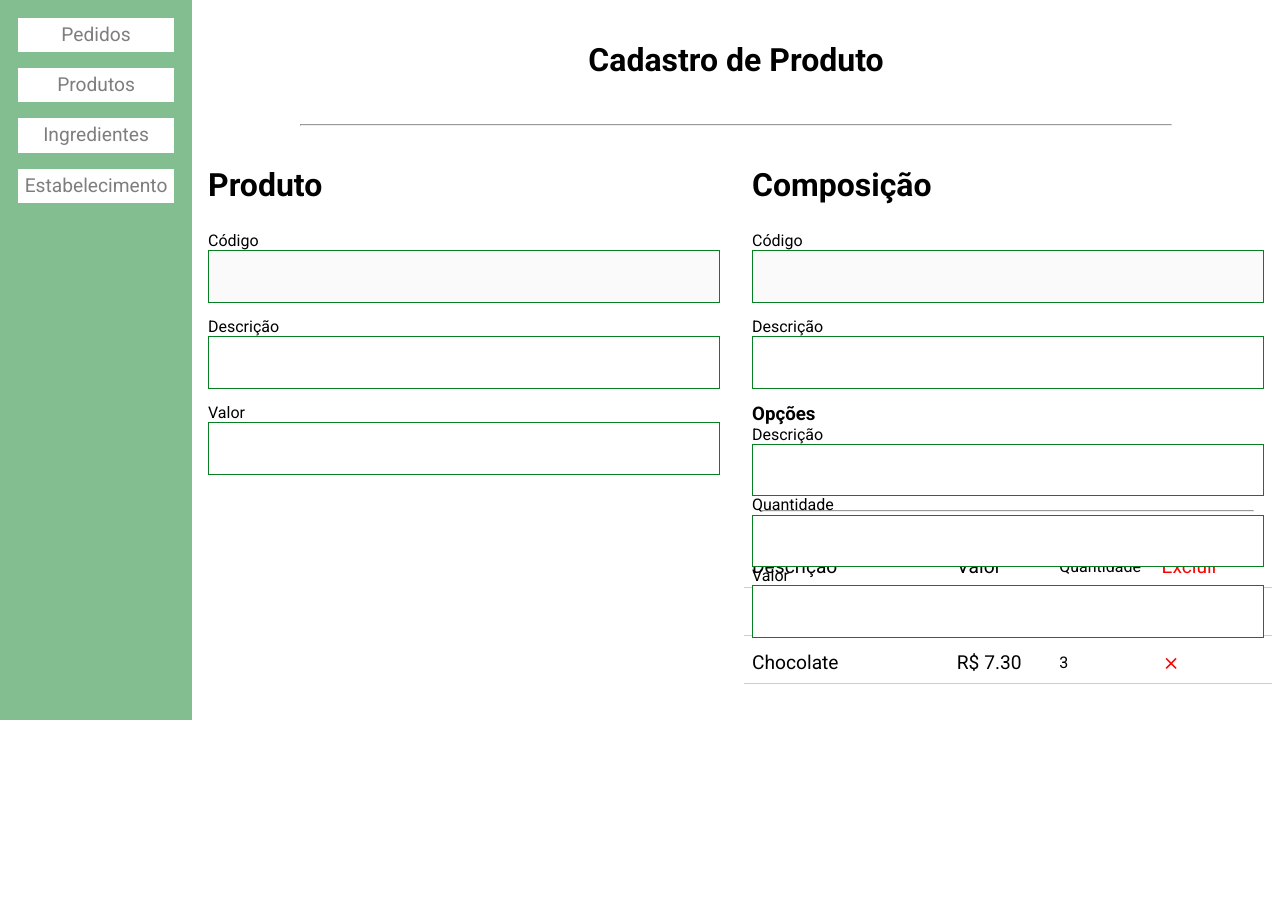
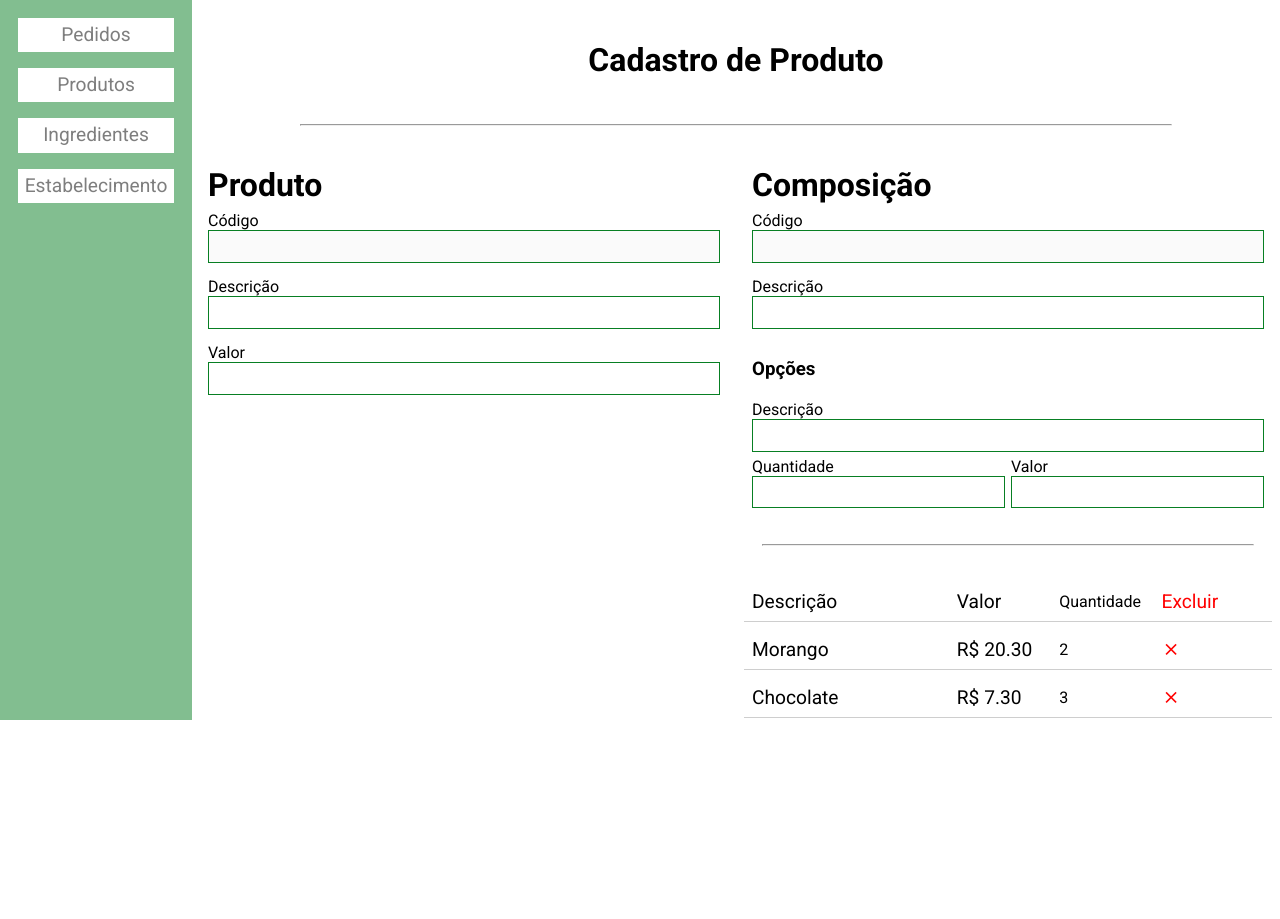
Before and after one commit to paulobusato/eComida, a PHP site: page /administrativo/produto.cadastro.html in a window 1280 px wide. Shown: the part 80-999 px from the top of the page. Before the commit the page ends 800 px from the top, so only its background shows below. Run offline with PHP 8.4, Linux system fonts and the light colour scheme; some web fonts are replaced.

Commit message:
Corrigido layout cadastro de componentes

```diff
--- a/administrativo/produto.cadastro.css
+++ b/administrativo/produto.cadastro.css
@@ -107,8 +107,15 @@ body {
 .formulario-composicao {
     padding: 16px;
     display: grid;
-    grid-auto-rows: 70px;
     gap: 16px;
+}
+
+.formulario-produto {
+    grid-auto-rows: 50px;
+}
+
+.formulario-composicao {
+    grid-template-rows: repeat(3, 50px) auto;
 }
 
 .formulario-produto__item,
@@ -123,7 +130,15 @@ body {
 .formulario-produto__descricao,
 .formulario-composicao__descricao,
 .formulario-produto__valor {
-    padding: 16px;
+    padding: 6px;
+    height: 100%;
+    border: 1px solid #087f23;
+    color: #000000;
+}
+.opcoes__descricao,
+.opcoes__quantidade,
+.opcoes__valor {
+    padding: 6px;
     border: 1px solid #087f23;
     color: #000000;
 }
@@ -136,8 +151,39 @@ body {
     font-size: 2rem;
 } */
 
-.formulario-produto__opcoes {
+.formulario-composicao__opcoes {
     display: grid;
+    grid-template-columns: repeat(2, 1fr);
+    grid-template-rows: repeat(3, 1fr);
+    gap: 6px;
+}
+
+.opcoes__titulo {
+    grid-row: 1 / 2;
+    grid-column: 1 / 3;
+    display: flex;
+    align-items: center;
+}
+
+.opcoes__descricao--wrapper {
+    grid-row: 2 / 3;
+    grid-column: 1 / 3;
+}
+
+.opcoes__quantidade--wrapper {
+    grid-row: 3 / 4;
+    grid-column: 1 / 2;
+}
+
+.opcoes__valor--wrapper {
+    grid-row: 3 / 4;
+    grid-column: 2 / 3;
+}
+
+.opcoes__descricao,
+.opcoes__quantidade,
+.opcoes__valor {
+    width: 100%;
 }
 
 .composicao-divider-wrapper,
--- a/administrativo/produto.cadastro.html
+++ b/administrativo/produto.cadastro.html
@@ -43,26 +43,26 @@
             <section class="formulario-composicao">
                 <h1>Composição</h1>
                 <article class="formulario-composicao__item">
-                    <label for="formulario-composicao__codigo">Código</label>
-                    <input type="number" class="formulario-composicao__codigo" id="formulario-composicao__codigo" disabled>
+                    <label for="composicaoCodigo">Código</label>
+                    <input type="number" class="formulario-composicao__codigo" id="composicaoCodigo" disabled>
                 </article>
                 <article class="formulario-composicao__item">
-                    <label for="formulario-composicao__descricao">Descrição</label>
-                    <input type="text" class="formulario-composicao__descricao">
+                    <label for="composicaoDescricao">Descrição</label>
+                    <input type="text" class="formulario-composicao__descricao" id="composicaoDescricao">
                 </article>
                 <section class="formulario-composicao__opcoes">
-                    <h3>Opções</h3>
-                    <article class="formulario-composicao__item">
-                        <label for="formulario-composicao__descricao">Descrição</label>
-                        <input type="text" class="formulario-composicao__descricao">
+                    <h3 class="opcoes__titulo">Opções</h3>
+                    <article class="opcoes__item opcoes__descricao--wrapper">
+                        <label>Descrição</label>
+                        <input type="text" class="opcoes__descricao">
                     </article>
-                    <article class="formulario-composicao__item">
-                        <label for="formulario-composicao__descricao">Quantidade</label>
-                        <input type="text" class="formulario-composicao__descricao">
+                    <article class="opcoes__item opcoes__quantidade--wrapper">
+                        <label>Quantidade</label>
+                        <input type="number" class="opcoes__quantidade">
                     </article>
-                    <article class="formulario-composicao__item">
-                        <label for="formulario-composicao__descricao">Valor</label>
-                        <input type="text" class="formulario-composicao__descricao">
+                    <article class="opcoes__item opcoes__valor--wrapper">
+                        <label>Valor</label>
+                        <input type="number" class="opcoes__valor">
                     </article>
                 </section>
             </section>
```
